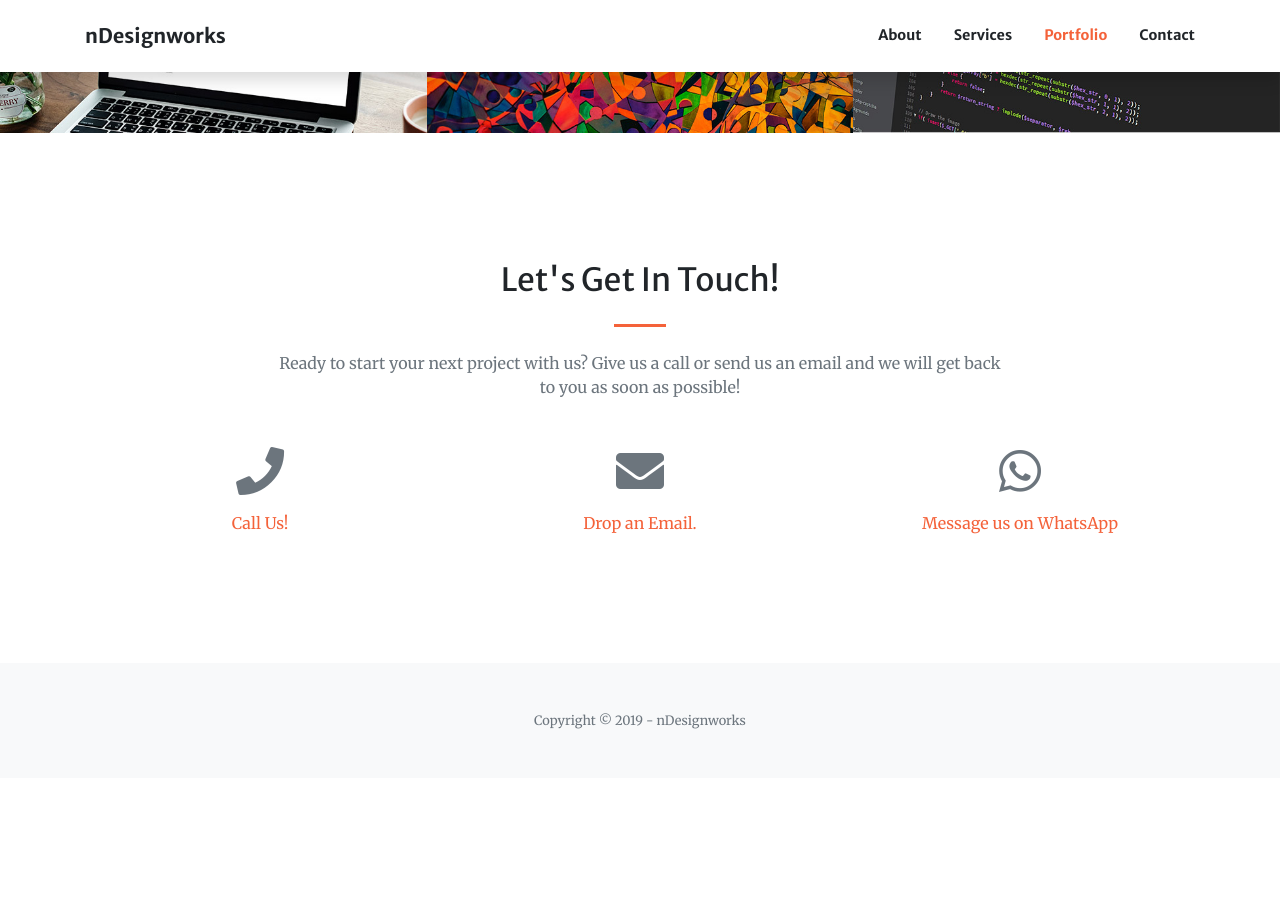
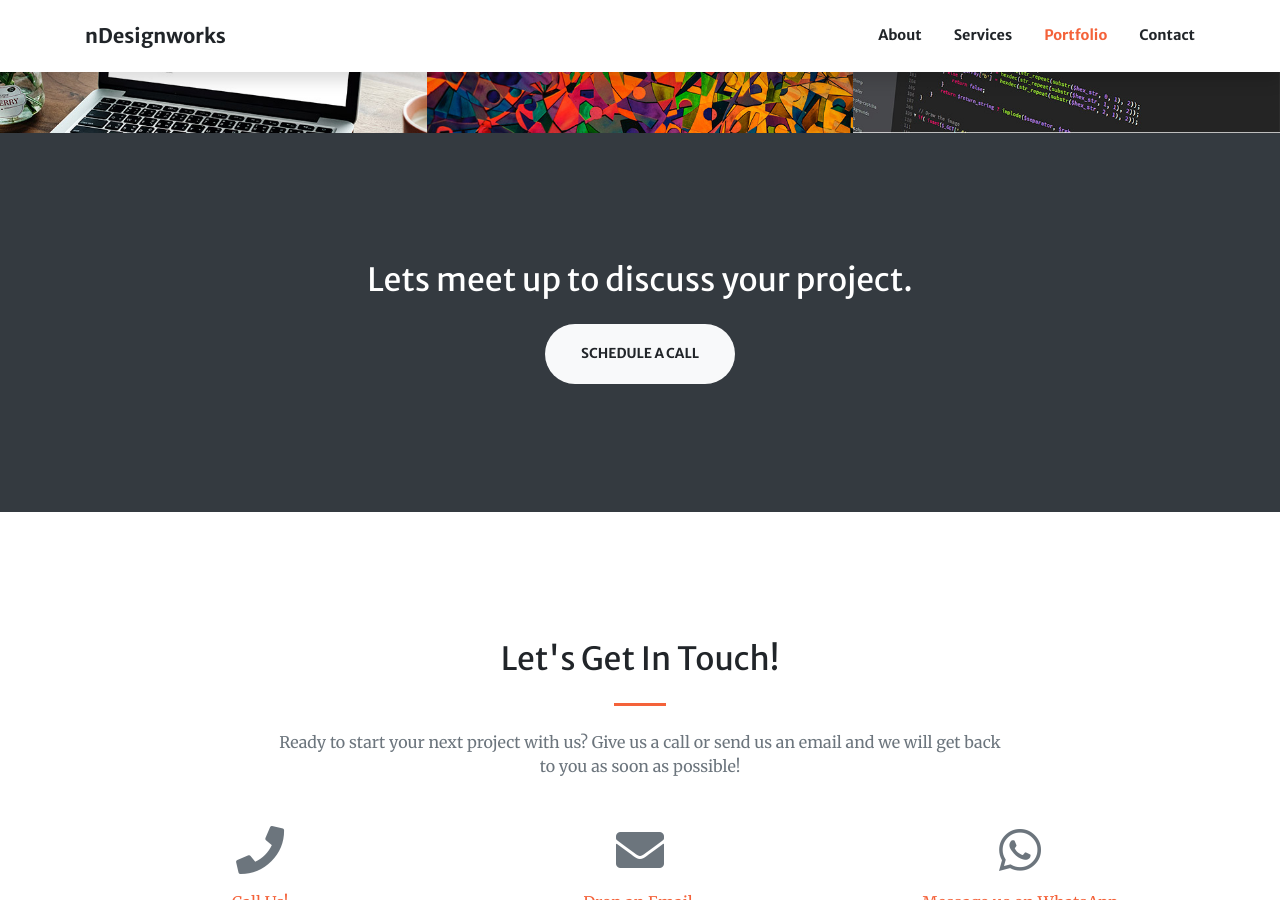
Before and after one commit to NavneetDW/ndesignworks-homepage, a Jekyll site: the page index.html, which Jekyll copies as it is, in a window 1280 px wide and 900 px high, scrolled down 2270 px. Built offline with Jekyll 4.4.1, drawn with Linux system fonts in a browser that asks for light colours; before the commit the page ends 3048 px from its top, so only the background shows below that.

Commit message:
Enable CTA

```diff
--- a/index.html
+++ b/index.html
@@ -228,13 +228,13 @@
     </div>
   </section>
 
-  <!-- Call to Action Section
+  <!-- Call to Action Section  -->
   <section class="page-section bg-dark text-white">
     <div class="container text-center">
-      <h2 class="mb-4">Free Download at Start Bootstrap!</h2>
-      <a class="btn btn-light btn-xl" href="https://startbootstrap.com/themes/creative/">Download Now!</a>
+      <h2 class="mb-4">Lets meet up to discuss your project.</h2>
+      <a class="btn btn-light btn-xl js-scroll-trigger" href="#contact" onClick="ga('send', 'event', { eventCategory: 'Lead', eventAction: 'Click', eventLabel: 'Schedule a call'});">Schedule a Call</a>
     </div>
-  </section> -->
+  </section>
 
   <!-- Contact Section -->
   <section class="page-section" id="contact">
@@ -259,7 +259,6 @@
         </div>
 	 <div class="col-lg-4 mr-auto text-center">
           <i class="fab fa-whatsapp fa-3x mb-3 text-muted"></i>
-          <!-- Make sure to change the email address in anchor text AND the link below! -->
           <a class="d-block" href="https://wa.me/918866015116?text=I%20am%20interested%20in%20learning%20more%20about%20your%20services.">Message us on WhatsApp</a>
         </div>
       </div>
```
